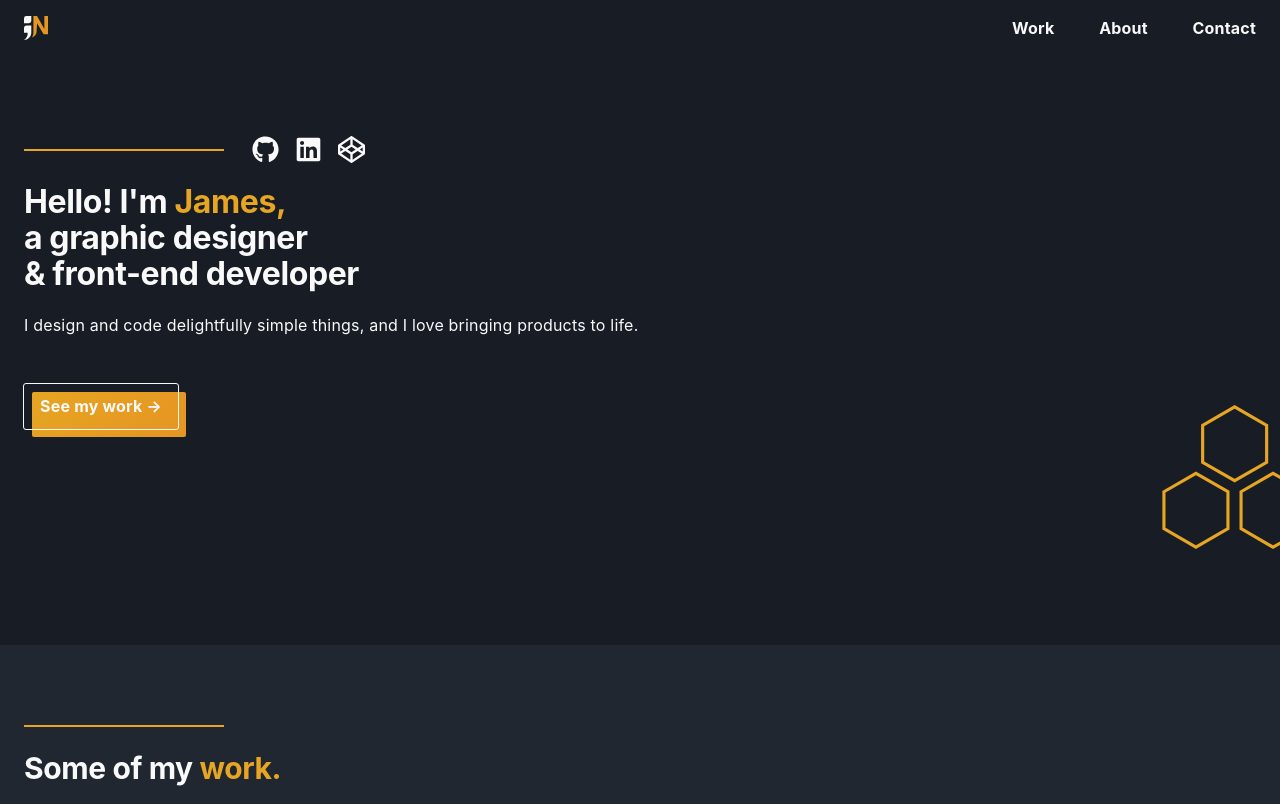
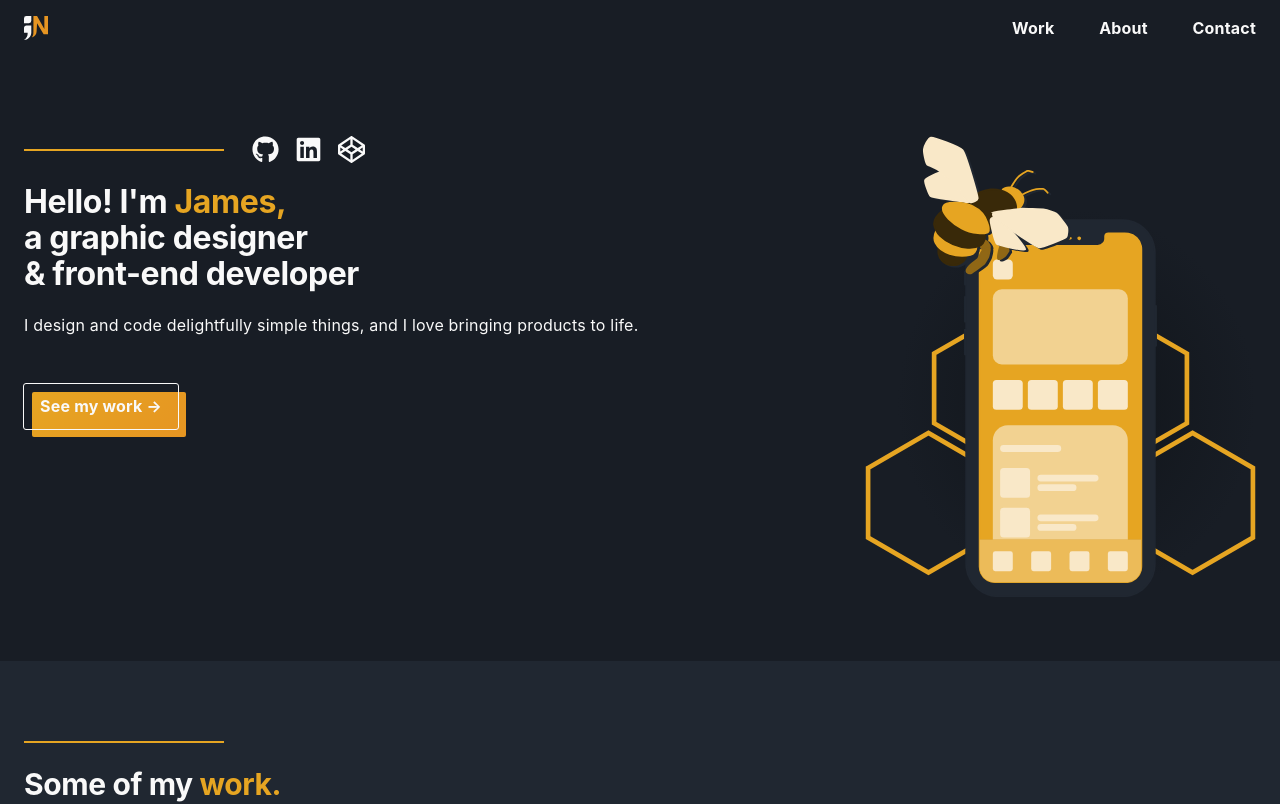
Before and after one commit to NeffCodes/Portfolio-v2.0, a Next.js app: page / in a window 1280 px wide. Shown: the top 804 px of the page. Built offline with nearby package versions, Linux system fonts and the light colour scheme.

Commit message:
Update styles for hero section on index
- made styles for all screen sizes
- added image for larger screens

TO DO:
- need to work on typography and font sizes in all sections
- fix console error from layout.js

```diff
--- a/src/pages/index.js
+++ b/src/pages/index.js
@@ -14,8 +14,9 @@ export default function Home() {
         <link rel="icon" href="/favicon.ico" />
       </Head>
 
-      <section id='hero' className={`${styles.hero} sectionContainer`}>
-        <div className='sectionContent'>
+      <section id='hero' className={`${styles.heroContainer} sectionContainer`}>
+        <div className={`${styles.hero} sectionContent`}>
+          <div className={styles.heroText}>
             <Socials />
             <h1>
               Hello! I'm <span className='accent'>James,</span>
@@ -28,7 +29,8 @@ export default function Home() {
               I love bringing products to life.
             </p>
             <Button destination='/#work'>See my work &rarr;</Button>
-          <div className={styles.heroSideImage}></div>
+          </div>
+          {}
         </div>
       </section>
 
--- a/src/styles/Home.module.css
+++ b/src/styles/Home.module.css
@@ -1,3 +1,6 @@
+/*=================================*/
+/*____SHARED____*/
+/*=================================*/
 .line {
   flex: 1 1 0;
   background: var(--orange);
@@ -8,23 +11,56 @@
 /*=================================*/
 /*____HERO____*/
 /*=================================*/
+.heroContainer {
+  padding-bottom: 5%;
+  background-color: var(--navy);
+  background-image: url('../../public/assets/trihextrim.svg');
+  background-position: bottom 5% right;
+  background-repeat: no-repeat;
+  background-size: 33%;
+}
+
 .hero {
-  background: var(--navy);
+  background: transparent;
+}
+
+.heroText {
+  width: 100%
 }
 
 .heroDescription {
   margin-bottom: 3rem;
 }
 
-.heroSideImage {
-  position: relative;
-  width: 100vw;
-  height: 9rem;
-  margin-top: -2rem;
-  background-image: url('../../public/assets/trihex.svg');
-  background-position: bottom right -0.5rem;
-  background-repeat: no-repeat;
-  background-size: contain;
+/* small devices landscape and up */
+@media screen and (min-width:576px){
+  .heroContainer {
+    background-size: 25%;
+  }
+}
+
+/* large devices portrait and up */
+@media screen and (min-width:992px){
+  .heroContainer {
+    background-image: none;
+  }
+
+  .hero {
+    background-image:
+      url('../../public/assets/heroPhone.svg'),
+      /* radial-gradient(circle, var(--navy-dark), var(--navy) 55%); */
+      radial-gradient(14% 42% at 86% 58%, var(--navy-dark), var(--navy) 100%);
+    background-position: top right 1.5rem;
+    background-repeat: no-repeat;
+    background-size: contain;
+    padding-top: 0;
+    margin-top: 5rem;
+    padding-bottom: 10rem;
+  }
+
+  .heroText {
+    width: 60%;
+  }
 }
 
 /*=================================*/
@@ -32,7 +68,7 @@
 /*=================================*/
 .workContainer {
   margin-bottom: -15%;
-  padding-bottom: 5;
+  padding-bottom: 5%;
   background-image: url('../../public/assets/trihextrim.svg');
   background-position: bottom right;
   background-repeat: no-repeat;
@@ -209,127 +245,3 @@
     width: 66%;
   }
 }
-
-
-
-
-
-
-
-
-.container {
-  padding: 0 2rem;
-}
-
-.main {
-  min-height: 100vh;
-  padding: 4rem 0;
-  flex: 1;
-  display: flex;
-  flex-direction: column;
-  justify-content: center;
-  align-items: center;
-}
-
-.footer {
-  display: flex;
-  flex: 1;
-  padding: 2rem 0;
-  border-top: 1px solid #eaeaea;
-  justify-content: center;
-  align-items: center;
-}
-
-.footer a {
-  display: flex;
-  justify-content: center;
-  align-items: center;
-  flex-grow: 1;
-}
-
-.title a {
-  color: #0070f3;
-  text-decoration: none;
-}
-
-.title a:hover,
-.title a:focus,
-.title a:active {
-  text-decoration: underline;
-}
-
-.title {
-  margin: 0;
-  line-height: 1.15;
-  font-size: 4rem;
-}
-
-.title,
-.description {
-  text-align: center;
-}
-
-.description {
-  margin: 4rem 0;
-  line-height: 1.5;
-  font-size: 1.5rem;
-}
-
-.code {
-  background: #fafafa;
-  border-radius: 5px;
-  padding: 0.75rem;
-  font-size: 1.1rem;
-  font-family: Menlo, Monaco, Lucida Console, Liberation Mono, DejaVu Sans Mono,
-    Bitstream Vera Sans Mono, Courier New, monospace;
-}
-
-.grid {
-  display: flex;
-  align-items: center;
-  justify-content: center;
-  flex-wrap: wrap;
-  max-width: 800px;
-}
-
-.card {
-  margin: 1rem;
-  padding: 1.5rem;
-  text-align: left;
-  color: inherit;
-  text-decoration: none;
-  border: 1px solid #eaeaea;
-  border-radius: 10px;
-  transition: color 0.15s ease, border-color 0.15s ease;
-  max-width: 300px;
-}
-
-.card:hover,
-.card:focus,
-.card:active {
-  color: #0070f3;
-  border-color: #0070f3;
-}
-
-.card h2 {
-  margin: 0 0 1rem 0;
-  font-size: 1.5rem;
-}
-
-.card p {
-  margin: 0;
-  font-size: 1.25rem;
-  line-height: 1.5;
-}
-
-.logo {
-  height: 1em;
-  margin-left: 0.5rem;
-}
-
-@media (max-width: 600px) {
-  .grid {
-    width: 100%;
-    flex-direction: column;
-  }
-}
--- a/src/styles/globals.css
+++ b/src/styles/globals.css
@@ -30,14 +30,19 @@ ul, ol, li, p {
 ul, ol {
     list-style-type: none;
 }
+
 h1, h2 {
   line-height: 1.125;
   letter-spacing: -0.025rem;
 }
 
+h1 {
+  font-size: min(8.25vw, 2em);
+}
+
 h2 {
   font-weight: bold;
-  font-size: 1.875rem;
+  font-size: min(7vw, 1.875rem);
 }
 p,a {
   letter-spacing: 0.0125rem;
```
Also changed, not shown: public/assets/heroPhone.svg (added). Lines whose indentation alone changed are shown as unchanged.
